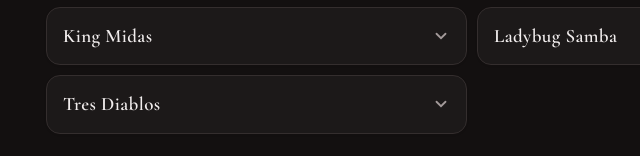
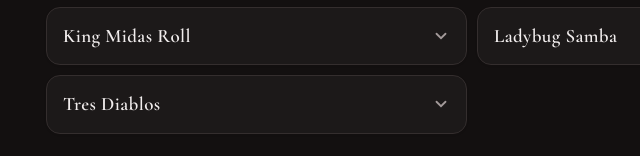
Before and after one commit to intsugar/Japo-Allergens, a plain HTML site: page index.html in a window 1280 px wide. Shown: the part 1220-1376 px from the top of the page, 168-808 px from the left. Drawn offline with nearby package versions, Linux system fonts and the light colour scheme.

Commit message:
Update index.html

```diff
--- a/index.html
+++ b/index.html
@@ -406,7 +406,7 @@ const DATA = {
         "img": "https://d1w7312wesee68.cloudfront.net/os-tR6WKCUdlOg8ie-m_O4fsp5vehhuZTwkcRjdK9lM/resize:fit:1080:1080/plain/s3://toasttab/menu_service/restaurants/3d4c69ad-6484-48ce-8d6f-8d273c744f0d/MenuItem/80a4b015-385e-405f-8cca-611f7d73cd5b.jpg"
       },
       {
-        "name": "King Midas",
+        "name": "King Midas Roll",
         "cat": "SIGNATURE ROLLS",
         "ings": ["Spicy tuna", "Avocado", "Cucumber", "Hamachi", "Lime flesh", "Jalapeños", "Cilantro", "Sushi rice"],
         "alg": [{"a": "Egg", "s": "Spicy tuna"}, {"a": "Soy", "s": "Spicy tuna"}, {"a": "Fish", "s": "Spicy tuna, Hamachi"}, {"a": "Citrus", "s": "Lime flesh"}, {"a": "Nightshade", "s": "Spicy tuna, jalapeños"}, {"a": "Rice", "s": "Sushi rice"}, {"a": "Garlic", "s": "Spicy tuna"}, {"a": "Avocado", "s": "Avocado"}, {"a": "Cilantro", "s": "Cilantro"}],
@@ -421,7 +421,7 @@ const DATA = {
         "alg": [{"a": "Gluten", "s": "Salmon karaage, jalapeno citrus sauce, habanero masago"}, {"a": "Soy", "s": "Tempura batter* (contains soy lecithin), jalapeno citrus sauce"}, {"a": "Fish", "s": "Salmon karaage, red masago"}, {"a": "Nightshade", "s": "Tomato, jalapeno citrus sauce, red masago"}, {"a": "Rice", "s": "Sushi rice"}, {"a": "Corn", "s": "Salmon karaage"}, {"a": "Garlic", "s": "Jalapeno citrus sauce"}, {"a": "Citrus", "s": "Jalapeno citrus sauce"}, {"a": "Rapeseed", "s": "Jalapeno citrus sauce"}, {"a": "Ginger", "s": "Jalapeno citrus sauce, pickled ginger"}, {"a": "Avocado", "s": "Avocado"}, {"a": "Cilantro", "s": "Cilantro"}],
         "pair": {"w": "Crisp, high-acid white or rosé, or sparkling — effervescence cuts through fried batter and fatty fish; citrus notes complement savory sauces and vinegared rice.", "r": "Pinot Noir or a juicy low-tannin red blend, slightly chilled — cuts through oily fried texture and complements rich fish and rice.", "s": "Junmai Ginjo or Tokubetsu Junmai — refreshing acidity balances oily batter and rich salmon; cleanses the palate without overwhelming raw herbs."},
         "thumb": "https://d1w7312wesee68.cloudfront.net/g3g9dFkn7fZn_lzXYpEqQ1Cj5T8AfLl5Obc1-ZaDFPQ/resize:fit:360:360/plain/s3://toasttab/menu_service/restaurants/3d4c69ad-6484-48ce-8d6f-8d273c744f0d/MenuItem/6960e44e-eda7-4bd6-8dd8-a2b8b974cb7c.jpg",
-        "img": "https://d1w7312wesee68.cloudfront.net/mb5RNyHviEzjrM_JPBm1HdkOtln8DpkBQxHIfc3ltaM/resize:fit:720:720/plain/s3://toasttab/menu_service/restaurants/3d4c69ad-6484-48ce-8d6f-8d273c744f0d/MenuItem/bb94a6e2-ef3c-463f-a298-a7a8182d3ad8.jpg"
+        "img": "https://d1w7312wesee68.cloudfront.net/OCDaWYa5dXFuuEYYpo8dFBP5t5424-LFKJygeTrfh3A/resize:fit:720:720/plain/s3://toasttab/menu_service/restaurants/3d4c69ad-6484-48ce-8d6f-8d273c744f0d/MenuItem/6960e44e-eda7-4bd6-8dd8-a2b8b974cb7c.jpg"
       },
       {
         "name": "Tres Diablos",
@@ -585,7 +585,7 @@ const DATA = {
         "img": "https://d1w7312wesee68.cloudfront.net/os-tR6WKCUdlOg8ie-m_O4fsp5vehhuZTwkcRjdK9lM/resize:fit:1080:1080/plain/s3://toasttab/menu_service/restaurants/3d4c69ad-6484-48ce-8d6f-8d273c744f0d/MenuItem/80a4b015-385e-405f-8cca-611f7d73cd5b.jpg"
       },
       {
-        "name": "King Midas",
+        "name": "King Midas Roll",
         "cat": "ROLLOS ESPECIALES",
         "ings": ["Atún picante", "Aguacate", "Pepino", "Hamachi", "Pulpa de limón", "Jalapeños", "Cilantro", "Arroz de sushi"],
         "alg": [{"a": "Huevo", "s": "Atún picante"}, {"a": "Soya", "s": "Atún picante"}, {"a": "Pescado", "s": "Atún picante, Hamachi"}, {"a": "Cítricos", "s": "Pulpa de limón"}, {"a": "Solanáceas", "s": "Atún picante, jalapeños"}, {"a": "Arroz", "s": "Arroz de sushi"}, {"a": "Ajo", "s": "Atún picante"}, {"a": "Aguacate", "s": "Aguacate"}, {"a": "Cilantro", "s": "Cilantro"}],
@@ -600,7 +600,7 @@ const DATA = {
         "alg": [{"a": "Gluten", "s": "Salmón karaage, salsa de jalapeño cítrica, masago habanero"}, {"a": "Soya", "s": "Masa de tempura* (contiene lecitina de soya), salsa de jalapeño cítrica"}, {"a": "Pescado", "s": "Salmón karaage, masago rojo"}, {"a": "Solanáceas", "s": "Tomate, salsa de jalapeño cítrica, masago rojo"}, {"a": "Arroz", "s": "Arroz de sushi"}, {"a": "Maíz", "s": "Salmón karaage"}, {"a": "Ajo", "s": "Salsa de jalapeño cítrica"}, {"a": "Cítricos", "s": "Salsa de jalapeño cítrica"}, {"a": "Canola", "s": "Salsa de jalapeño cítrica"}, {"a": "Jengibre", "s": "Salsa de jalapeño cítrica, jengibre encurtido"}, {"a": "Aguacate", "s": "Aguacate"}, {"a": "Cilantro", "s": "Cilantro"}],
         "pair": {"w": "Blanco fresco y ácido, rosado o espumoso — la efervescencia corta la fritura y el pescado graso; las notas cítricas complementan las salsas y el arroz avinagrado.", "r": "Pinot Noir o mezcla tinta jugosa de taninos bajos, ligeramente frío — corta la textura frita y complementa el salmón rico y el arroz.", "s": "Junmai Ginjo o Tokubetsu Junmai — su acidez refrescante equilibra la fritura y el salmón graso; limpia el paladar sin opacar las hierbas frescas."},
         "thumb": "https://d1w7312wesee68.cloudfront.net/g3g9dFkn7fZn_lzXYpEqQ1Cj5T8AfLl5Obc1-ZaDFPQ/resize:fit:360:360/plain/s3://toasttab/menu_service/restaurants/3d4c69ad-6484-48ce-8d6f-8d273c744f0d/MenuItem/6960e44e-eda7-4bd6-8dd8-a2b8b974cb7c.jpg",
-        "img": "https://d1w7312wesee68.cloudfront.net/mb5RNyHviEzjrM_JPBm1HdkOtln8DpkBQxHIfc3ltaM/resize:fit:720:720/plain/s3://toasttab/menu_service/restaurants/3d4c69ad-6484-48ce-8d6f-8d273c744f0d/MenuItem/bb94a6e2-ef3c-463f-a298-a7a8182d3ad8.jpg"
+        "img": "https://d1w7312wesee68.cloudfront.net/OCDaWYa5dXFuuEYYpo8dFBP5t5424-LFKJygeTrfh3A/resize:fit:720:720/plain/s3://toasttab/menu_service/restaurants/3d4c69ad-6484-48ce-8d6f-8d273c744f0d/MenuItem/6960e44e-eda7-4bd6-8dd8-a2b8b974cb7c.jpg"
       },
       {
         "name": "Tres Diablos",
```
